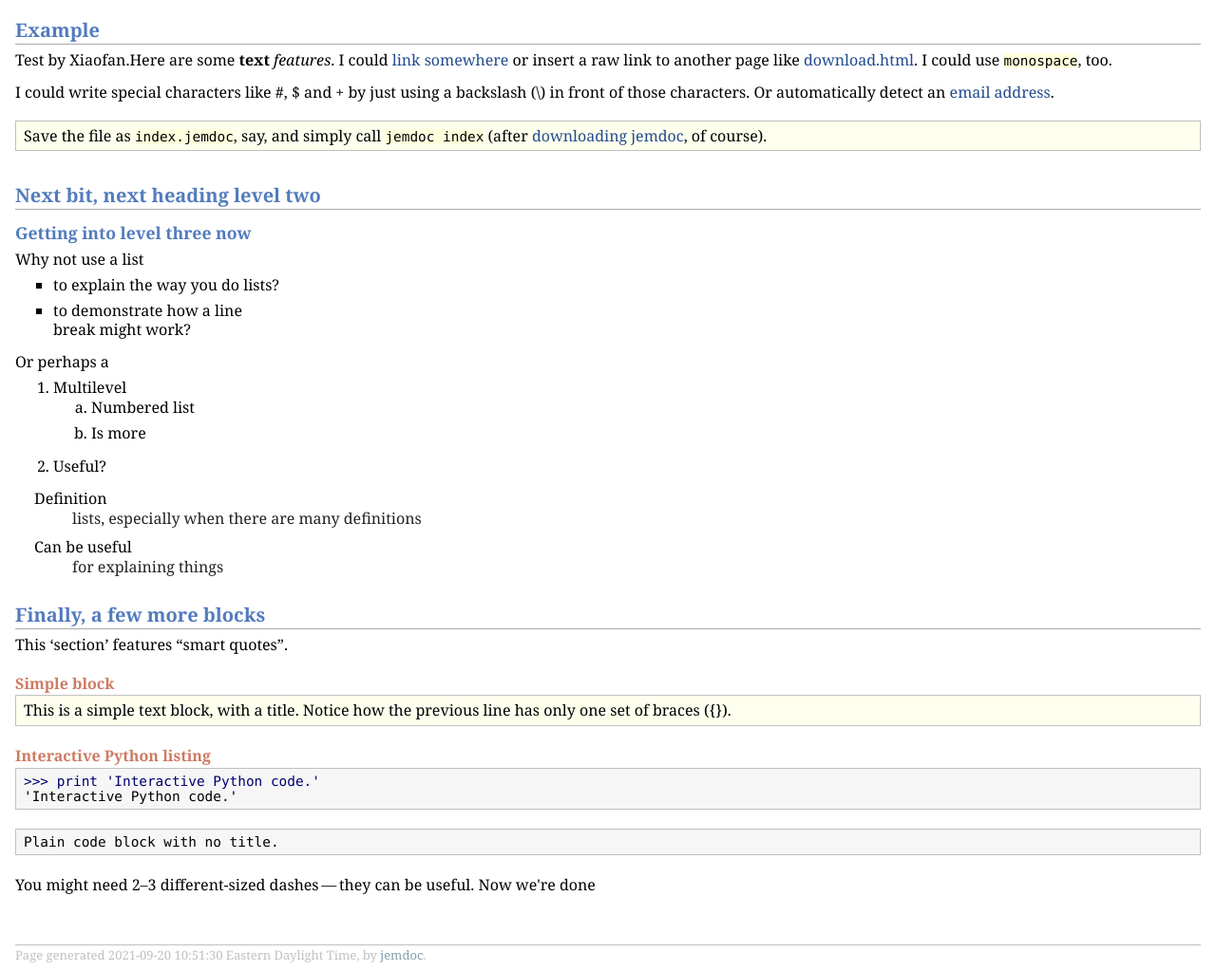
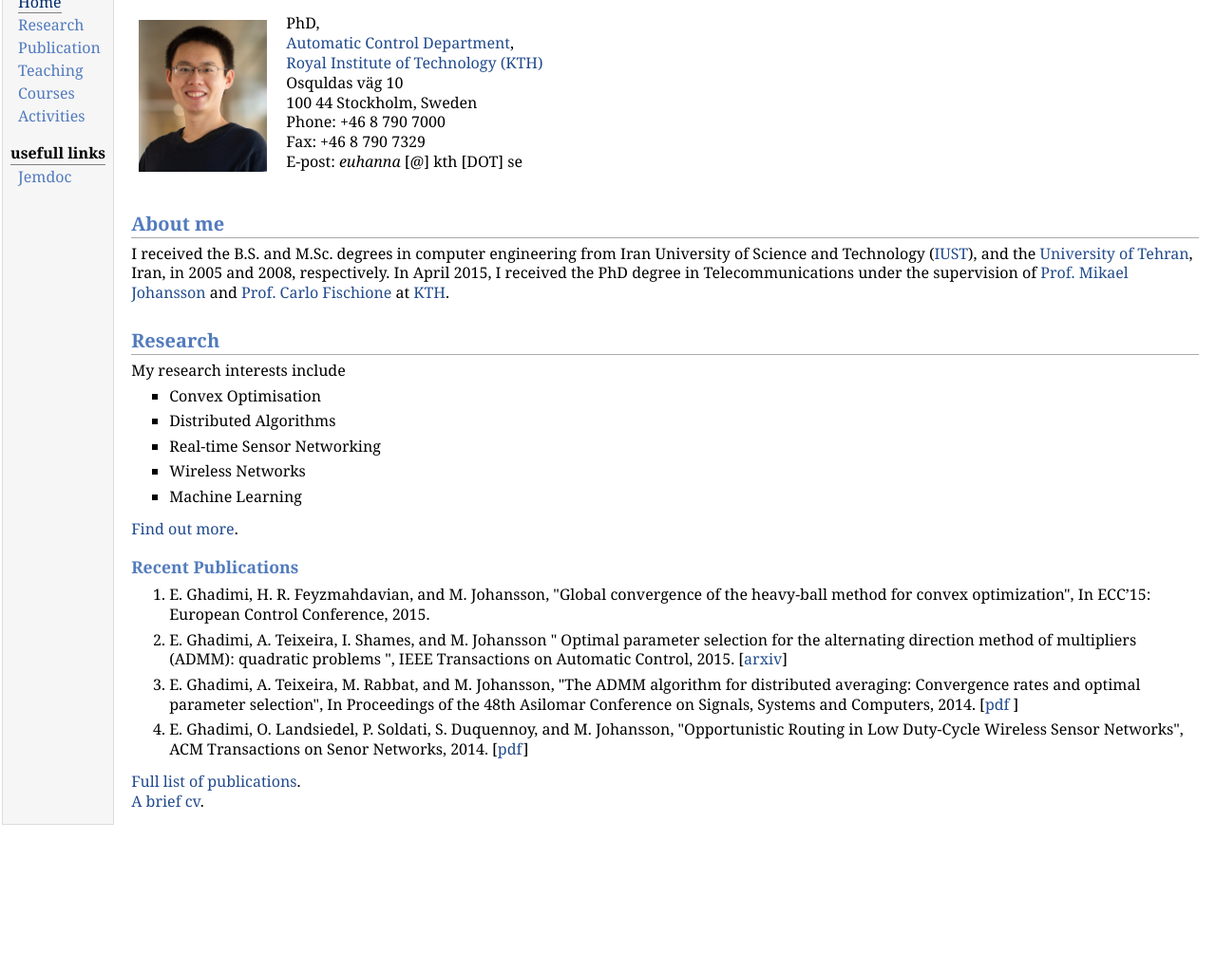
Before and after one commit to SailboatCui/SailboatCui.github.io, a plain HTML site: page index.html in a window 1280 px wide. Shown: the part 62-1085 px from the top of the page at 95% size. After the commit the page ends 941 px from the top, so only its background shows below. Drawn offline with Linux system fonts and the light colour scheme.

Commit message:
Bio and Menu Done
Bio and Menu Done

```diff
--- a/index.html
+++ b/index.html
@@ -5,69 +5,70 @@
 <meta name="generator" content="jemdoc, see http://jemdoc.jaboc.net/" />
 <meta http-equiv="Content-Type" content="text/html;charset=utf-8" />
 <link rel="stylesheet" href="jemdoc.css" type="text/css" />
-<title></title>
+<title>Euhanna Ghadimi </title>
 </head>
 <body>
-<div id="layout-content">
-<p><a href="https://jemnz.com/">Jacob Mattingley</a> (<a href="mailto:www@jemnz.com">www@jemnz.com</a>)z</p>
-<p>If the first line of the file starts with <tt># jemdoc</tt>, special functions like <a href="menu.html">menus</a> will be used.</p>
-<h2>Example</h2>
-<p>Test by Xiaofan.Here are some <b>text</b> <i>features</i>. I could <a href="http://cvxmod.net/">link somewhere</a> or insert a raw link to another page like <a href="download.html">download.html</a>. I could use <tt>monospace</tt>, too.</p>
-<p>I could write special characters like #, $ and + by just using a backslash (\) in front of those characters. Or automatically detect an <a href="mailto:www@jemnz.com">email address</a>.</p>
-<div class="infoblock">
-<div class="blockcontent">
-<p>Save the file as <tt>index.jemdoc</tt>, say, and simply call <tt>jemdoc index</tt> (after <a href="download.html">downloading jemdoc</a>, of course).</p>
-</div></div>
-<h2>Next bit, next heading level two</h2>
-<h3>Getting into level three now</h3>
-<p>Why not use a list</p>
+<table summary="Table for page layout." id="tlayout">
+<tr valign="top">
+<td id="layout-menu">
+<div class="menu-category">menu</div>
+<div class="menu-item"><a href="index.html" class="current">Home</a></div>
+<div class="menu-item"><a href="research.html">Research</a></div>
+<div class="menu-item"><a href="publications.html">Publication</a></div>
+<div class="menu-item"><a href="teaching.html">Teaching</a></div>
+<div class="menu-item"><a href="courses.html">Courses</a></div>
+<div class="menu-item"><a href="activities.html">Activities</a></div>
+<div class="menu-category">usefull links</div>
+<div class="menu-item"><a href="http://jemdoc.jaboc.net/">Jemdoc</a></div>
+</td>
+<td id="layout-content">
+<div id="toptitle">
+<h1>Euhanna Ghadimi </h1>
+</div>
+<table class="imgtable"><tr><td>
+<a href="http://people.kth.se/~euhanna/"><img src="photos/bio.jpg" alt="alt text" width="135px" height="160px" /></a>&nbsp;</td>
+<td align="left"><p>PhD,<br /> <a href="http://www.kth.se/ees/omskolan/organisation/avdelningar/ac?l=en_UK">Automatic Control Department</a>, <br /><a href="http://www.kth.se">Royal Institute of Technology (KTH)</a><br />
+Osquldas v&aumlg 10 <br />
+100 44 Stockholm, Sweden <br />
+Phone: +46 8 790 7000 <br />
+Fax: +46 8 790 7329<br />
+E-post: <i>euhanna</i> [@] kth [DOT] se</p>
+</td></tr></table>
+<h2>About me</h2>
+<p>I received the B.S. and M.Sc. degrees in computer engineering from Iran University of Science and Technology (<a href="http://www.iust.ac.ir">IUST</a>), and the <a href="http://ece.ut.ac.ir/">University of Tehran</a>, Iran, in 2005 and 2008, respectively. In April 2015, I received the PhD degree in Telecommunications under the supervision of
+<a href="http://www.people.kth.se/~mikaelj/">Prof. Mikael Johansson</a> and  <a href="http://www.people.kth.se/~carlofi/">Prof. Carlo Fischione</a> at <a href="http:www.kth.se">KTH</a>.  </p>
+<h2>Research</h2>
+<p>My research interests include </p>
 <ul>
-<li><p>to explain the way you do lists?</p>
+<li><p>Convex Optimisation  </p>
 </li>
-<li><p>to demonstrate how a line<br /> break might work?</p>
+<li><p>Distributed Algorithms</p>
+</li>
+<li><p>Real-time Sensor Networking</p>
+</li>
+<li><p>Wireless Networks</p>
+</li>
+<li><p>Machine Learning</p>
 </li>
 </ul>
-<p>Or perhaps a</p>
+<p><a href="research.html">Find out more</a>.</p>
+<h3>Recent Publications </h3>
 <ol>
-<li><p>Multilevel</p>
-<ol>
-<li><p>Numbered list</p>
+<li><p>E. Ghadimi, H. R. Feyzmahdavian, and M. Johansson, "Global convergence of the heavy-ball method for convex optimization",  In ECC&rsquo;15: European Control Conference, 2015.</p>
 </li>
-<li><p>Is more</p>
-</li></ol>
+<li><p>E. Ghadimi, A. Teixeira, I. Shames, and M. Johansson " Optimal parameter selection for the alternating direction method of
+multipliers (ADMM): quadratic problems ", IEEE Transactions on Automatic Control, 2015. [<a href="http://arxiv.org/abs/1306.2454">arxiv</a>]</p>
 </li>
-<li><p>Useful?</p>
+<li><p>E. Ghadimi, A. Teixeira, M. Rabbat, and M. Johansson, "The ADMM algorithm for distributed averaging: Convergence rates and optimal parameter selection", In Proceedings of the 48th Asilomar Conference on Signals, Systems and Computers, 2014. [<a href="https://www.dropbox.com/s/k9izxz1m39yvvuz/admm_distributed_aveg.pdf?dl=0">pdf</a> ]</p>
+</li>
+<li><p>E. Ghadimi, O. Landsiedel, P. Soldati, S. Duquennoy, and M. Johansson, "Opportunistic Routing in Low Duty-Cycle Wireless Sensor Networks", ACM Transactions on Senor Networks, 2014. [<a href="pub/oppTOSN.pdf">pdf</a>]</p>
 </li>
 </ol>
-<dl>
-<dt>Definition</dt>
-<dd><p>lists, especially when there are many definitions</p></dd>
-<dt>Can be useful</dt>
-<dd><p>for explaining things</p></dd>
-</dl>
-<h2>Finally, a few more blocks</h2>
-<p>This &lsquo;section&rsquo; features &ldquo;smart quotes&rdquo;.</p>
-<div class="infoblock">
-<div class="blocktitle">Simple block</div>
-<div class="blockcontent">
-<p>This is a simple text block, with a title. Notice how the previous line has only one set of braces ({}).</p>
-</div></div>
-<div class="codeblock">
-<div class="blocktitle">Interactive Python listing</div>
-<div class="blockcontent"><pre>
-<span class="pycommand">&gt;&gt;&gt; print 'Interactive Python code.'</span>
-'Interactive Python code.'
-</pre></div></div>
-<div class="codeblock">
-<div class="blockcontent"><pre>
-Plain code block with no title.
-</pre></div></div>
-<p>You might need 2&ndash;3 different-sized dashes&#8201;&mdash;&#8201;they can be useful. Now we're done</p>
-<div id="footer">
-<div id="footer-text">
-Page generated 2021-09-20 10:51:30 Eastern Daylight Time, by <a href="http://jemdoc.jaboc.net/">jemdoc</a>.
-</div>
-</div>
-</div>
+<p><a href="publications.html">Full list of publications</a>.
+<br />
+<a href="cv.pdf">A brief cv</a>.</p>
+</td>
+</tr>
+</table>
 </body>
 </html>
```
Also changed, not shown: photos/bio.jpg (added), 4 other files.
